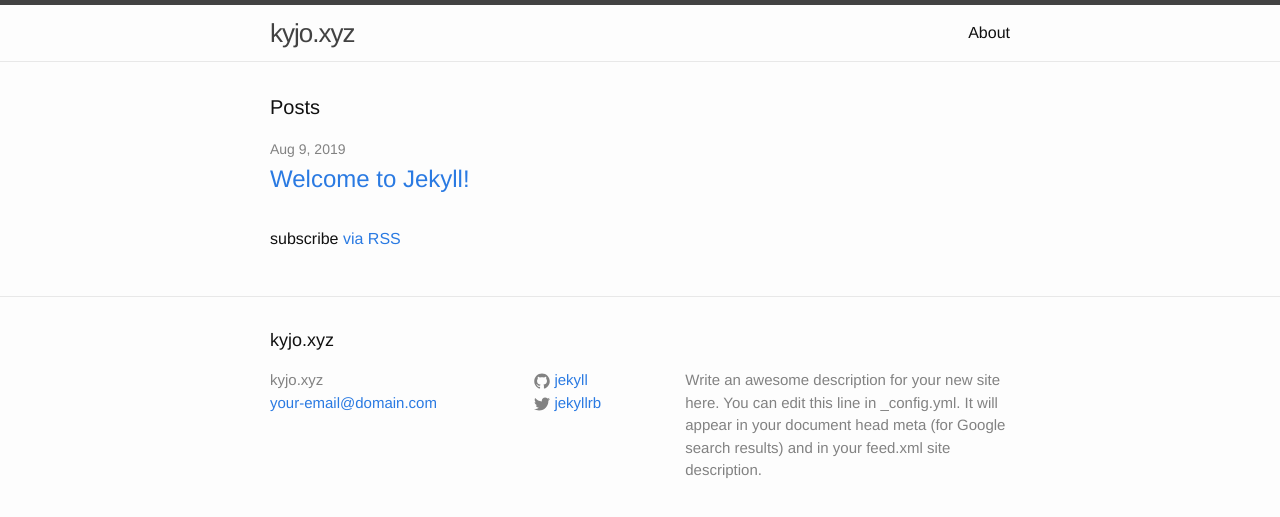
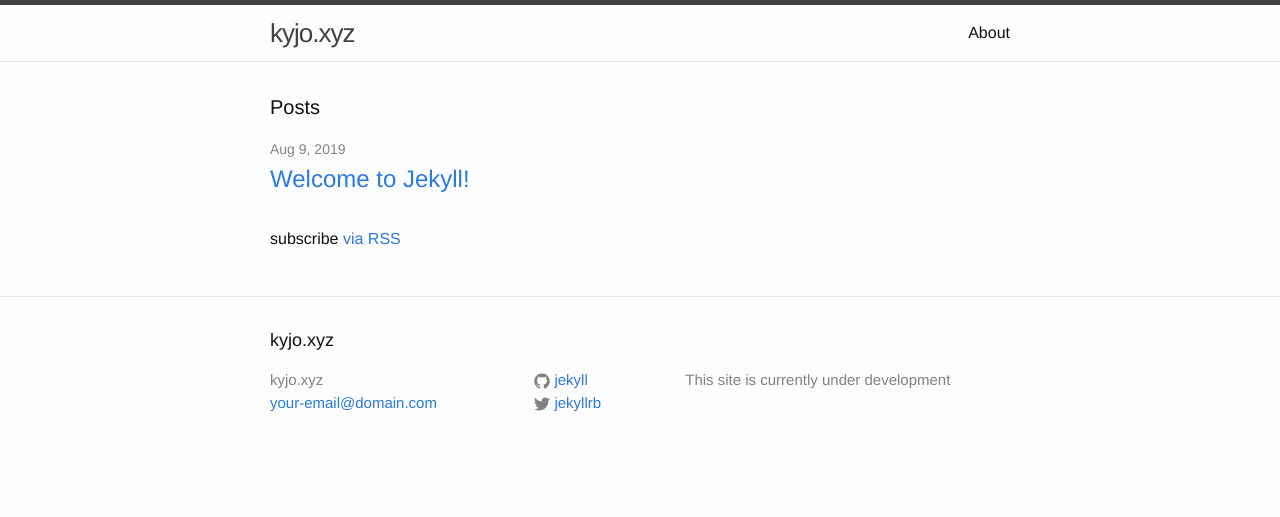
Before and after one commit to Systemiser/Systemiser.github.io, a Jekyll site: the page built from index.html, in a window 1280 px wide. Shown: the top 517 px of the page. Built offline with Jekyll 4.4.1, drawn with Linux system fonts in a browser that asks for light colours.

Commit message:
Site description changed

```diff
--- a/_config.yml
+++ b/_config.yml
@@ -9,9 +9,7 @@
 title: kyjo.xyz
 email: your-email@domain.com
 description: > # this means to ignore newlines until "baseurl:"
-  Write an awesome description for your new site here. You can edit this
-  line in _config.yml. It will appear in your document head meta (for
-  Google search results) and in your feed.xml site description.
+        This site is currently under development
 baseurl: "" # the subpath of your site, e.g. /blog
 url: "http://yourdomain.com" # the base hostname & protocol for your site
 twitter_username: jekyllrb
```
